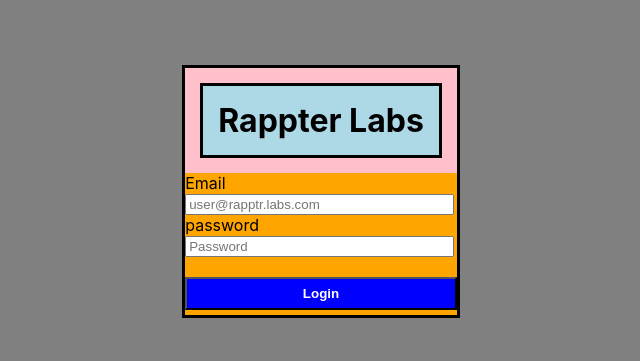
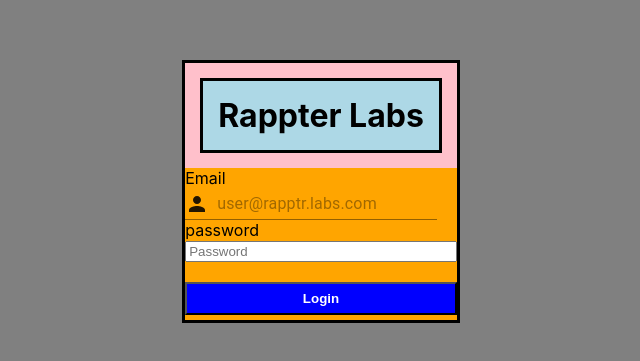
Before and after one commit to redazures/sample, a React (Create React App) app: page / in a window 1280 px wide. Shown: the part 209-570 px from the top of the page, without its empty margins (319-959 px from the left). Built offline with nearby package versions, Linux system fonts and the light colour scheme.

Commit message:
material ui

```diff
--- a/package.json
+++ b/package.json
@@ -3,6 +3,8 @@
   "version": "0.1.0",
   "private": true,
   "dependencies": {
+    "@material-ui/core": "^4.11.2",
+    "@material-ui/icons": "^4.11.2",
     "@testing-library/jest-dom": "^5.11.8",
     "@testing-library/react": "^11.2.2",
     "@testing-library/user-event": "^12.6.0",
--- a/src/App.css
+++ b/src/App.css
@@ -31,7 +31,11 @@
 }
 
 Input {
-  width: 96%;
+  width: 97%;
+}
+
+.input{
+  width: 97%;
 }
 
 .loginform {
@@ -39,7 +43,7 @@
   width: auto;
 }
 
-Button {
+#loginButton {
   background-color: var(--primary);
   width: 99.99%;
   padding:7px;
--- a/src/App.js
+++ b/src/App.js
@@ -1,5 +1,6 @@
 import './App.css';
 import LoginPage from './app/pages/LoginPage'
+
 
 function App() {
   return (
--- /dev/null
+++ b/src/app/auth/AuthContext.js
@@ -0,0 +1,5 @@
+import { createContext } from 'react'
+
+const AuthContext = createContext()
+
+export default AuthContext
--- /dev/null
+++ b/src/app/auth/EmailValidate.js
@@ -0,0 +1,3 @@
+const emailRegex = /^(([^<>()[\]\.,;:\s@\"]+(\.[^<>()[\]\.,;:\s@\"]+)*)|(\".+\"))@(([^<>()[\]\.,;:\s@\"]+\.)+[^<>()[\]\.,;:\s@\"]{2,})$/i
+
+export default emailRegex
--- a/src/app/pages/LoginPage.js
+++ b/src/app/pages/LoginPage.js
@@ -1,5 +1,9 @@
 import React from 'react'
 import { Form, Field } from 'react-final-form'
+import { InputAdornment, Input } from '@material-ui/core';
+import { Person } from '@material-ui/icons';
+
+import EmailValidate from '../auth/EmailValidate'
 
 const onSubmit = values => {
     return new Promise(resolve=>{
@@ -10,7 +14,6 @@
     })
 }
 
-const emailRegex = /^(([^<>()[\]\.,;:\s@\"]+(\.[^<>()[\]\.,;:\s@\"]+)*)|(\".+\"))@(([^<>()[\]\.,;:\s@\"]+\.)+[^<>()[\]\.,;:\s@\"]{2,})$/i
 
 
 const validate = values =>{
@@ -20,7 +23,7 @@
     errors.email = "Email field cannot be empty"
   }else if (values.email.length>50){
     errors.email = "Email cannot be more than 50 characters"
-  }else if (!emailRegex.test(values.email)){
+  }else if (!EmailValidate.test(values.email)){
     errors.email = "Email is invalid."
   }
 
@@ -46,7 +49,15 @@
                   <div>
                     <div>
                     <label htmlFor="Email">Email</label><br/>
-                    <input {...input} type='text' placeholder="user@rapptr.labs.com"></input>
+                    <Input
+                      {...input}
+                      type='text'
+                      placeholder="user@rapptr.labs.com"
+                      startAdornment={
+                            <InputAdornment position="start">
+                              <Person/>
+                            </InputAdornment>
+                          }></Input>
                     </div>
                     <div>{meta.error && meta.touched && (<span className='errorMessage'>{meta.error}</span>)}</div>
                   </div>
@@ -66,7 +77,7 @@
               )
             }}
           </Field>
-          <button type="submit" className={props.pristine ? "pristine" : "notPristine" } disabled={props.submitting}>Login</button>
+          <button type="submit" id="loginButton" className={props.pristine ? "pristine" : "notPristine" } disabled={props.submitting}>Login</button>
         </form>
       )}
     </Form>
```
Also changed, not shown: src/app/config/Colors.js (deleted, +0 -9 lines), 2 other files (tests, documents, lock files or other folders).
